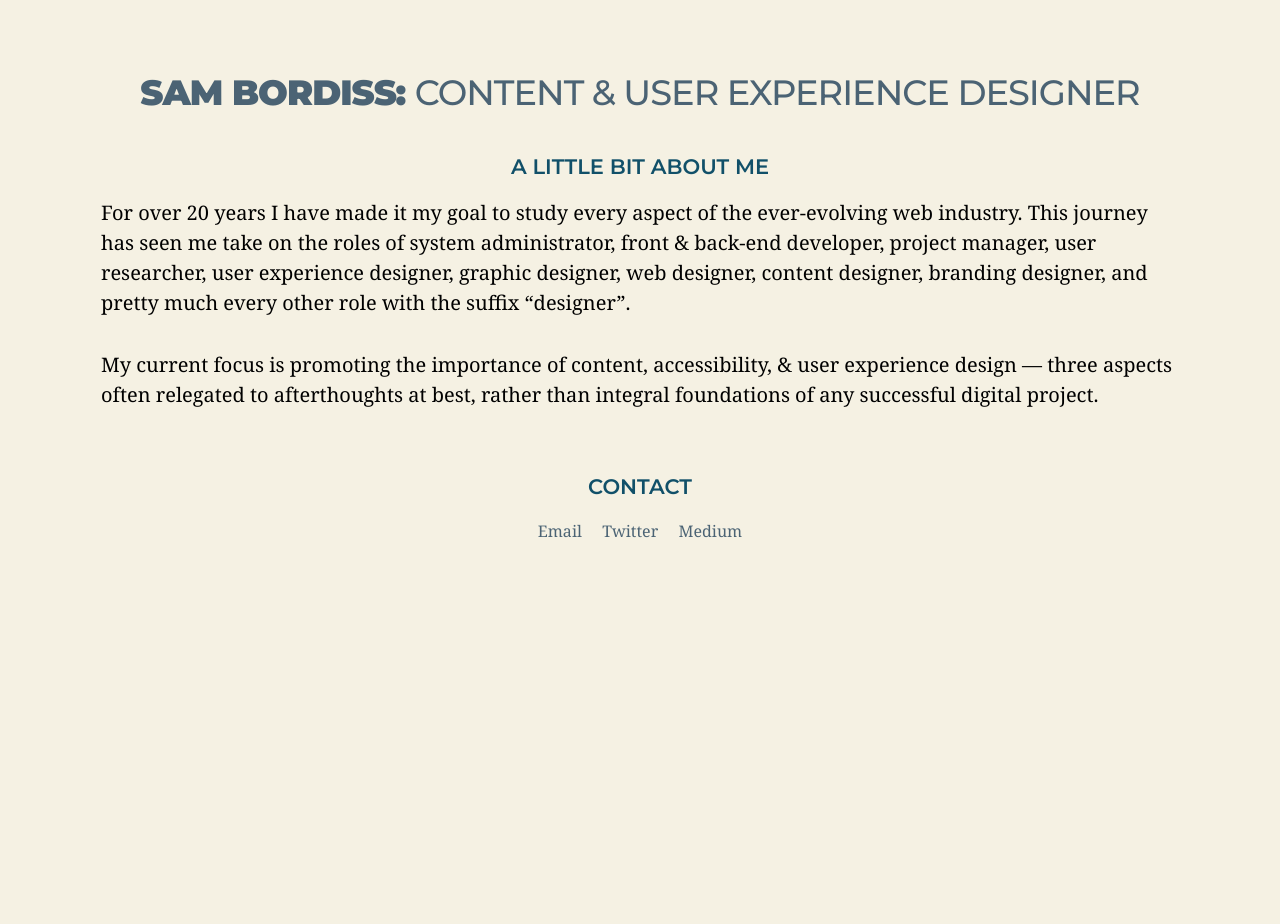
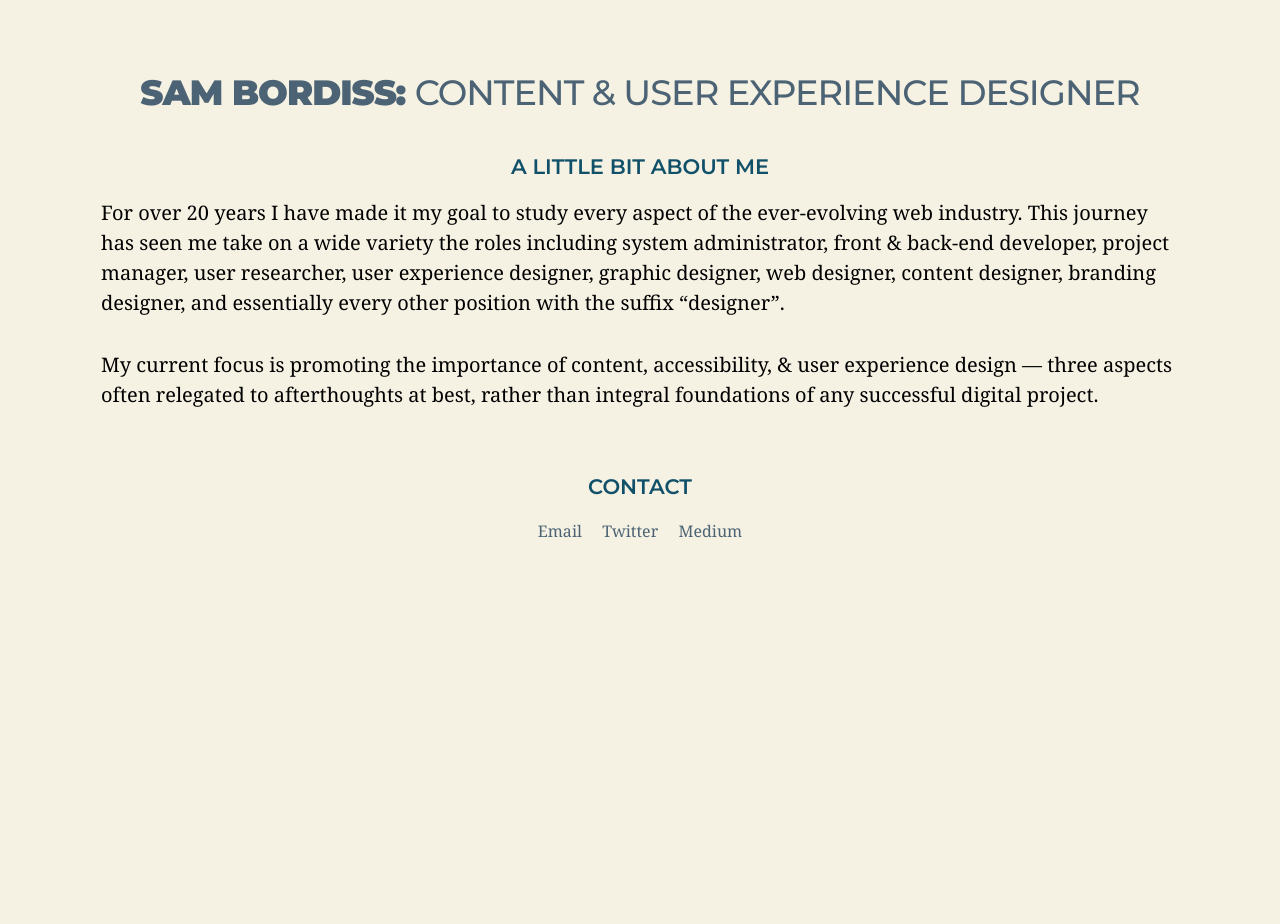
Before and after one commit to sjbordiss/sjbordiss.github.io, a Jekyll site: the page built from index.html, in a window 1280 px wide. Built offline with Jekyll 4.4.1, drawn with Linux system fonts in a browser that asks for light colours; nearby versions of some CDN libraries.

Commit message:
Update index.html

```diff
--- a/index.html
+++ b/index.html
@@ -9,7 +9,7 @@ menu_item: false
 <h2>A Little Bit About Me</h2>
 
 <p class="highlighted-content">
-  For over 20 years I have made it my goal to study every aspect of the ever-evolving web industry. This journey has seen me take on the roles of system administrator, front & back-end developer, project manager, user researcher, user experience designer, graphic designer, web designer, content designer, branding designer, and pretty much every other role with the suffix “designer”.
+  For over 20 years I have made it my goal to study every aspect of the ever-evolving web industry. This journey has seen me take on a wide variety the roles including system administrator, front & back-end developer, project manager, user researcher, user experience designer, graphic designer, web designer, content designer, branding designer, and essentially every other position with the suffix “designer”.
 </p>
 
 <p class="highlighted-content">
```
